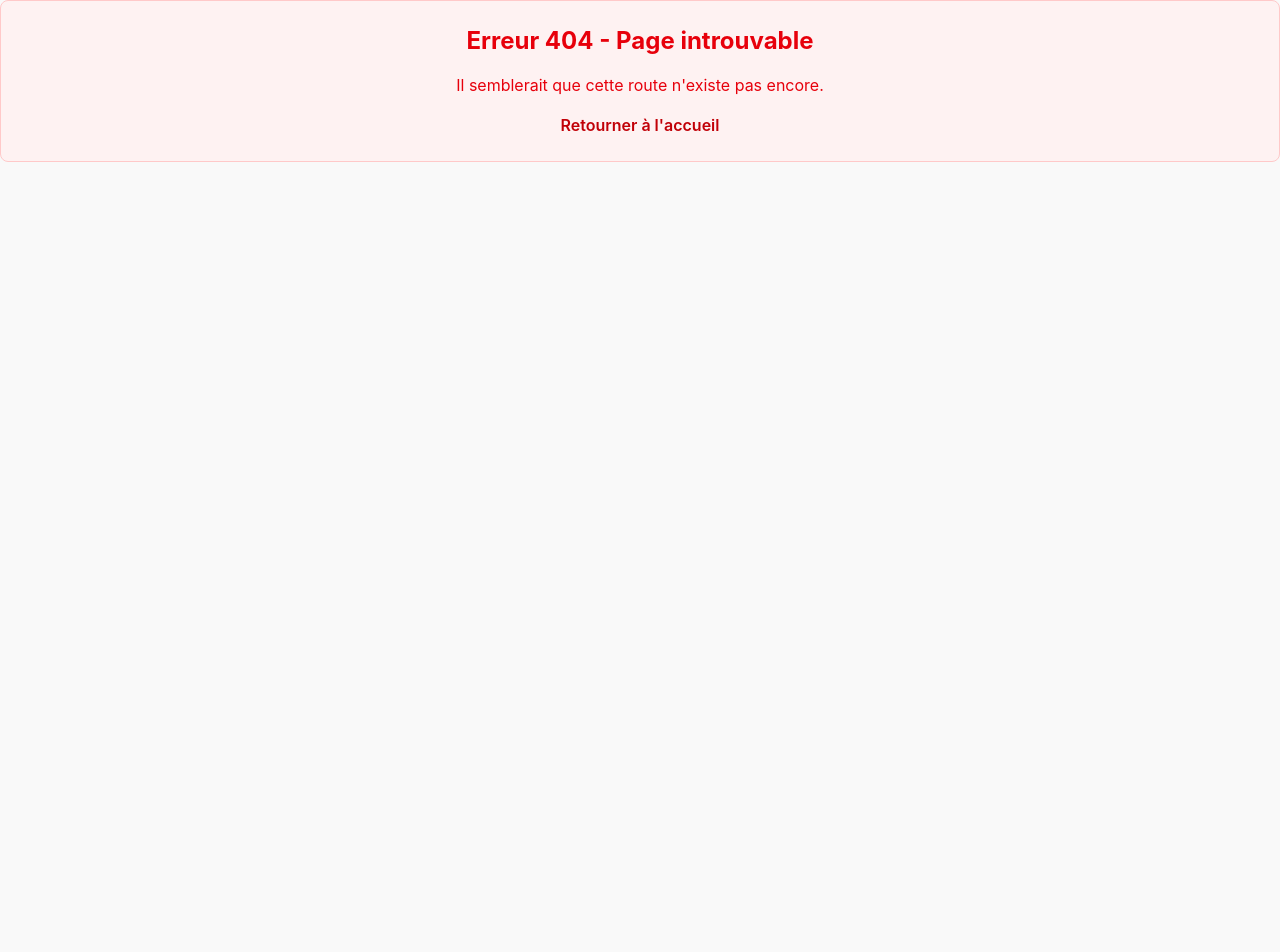
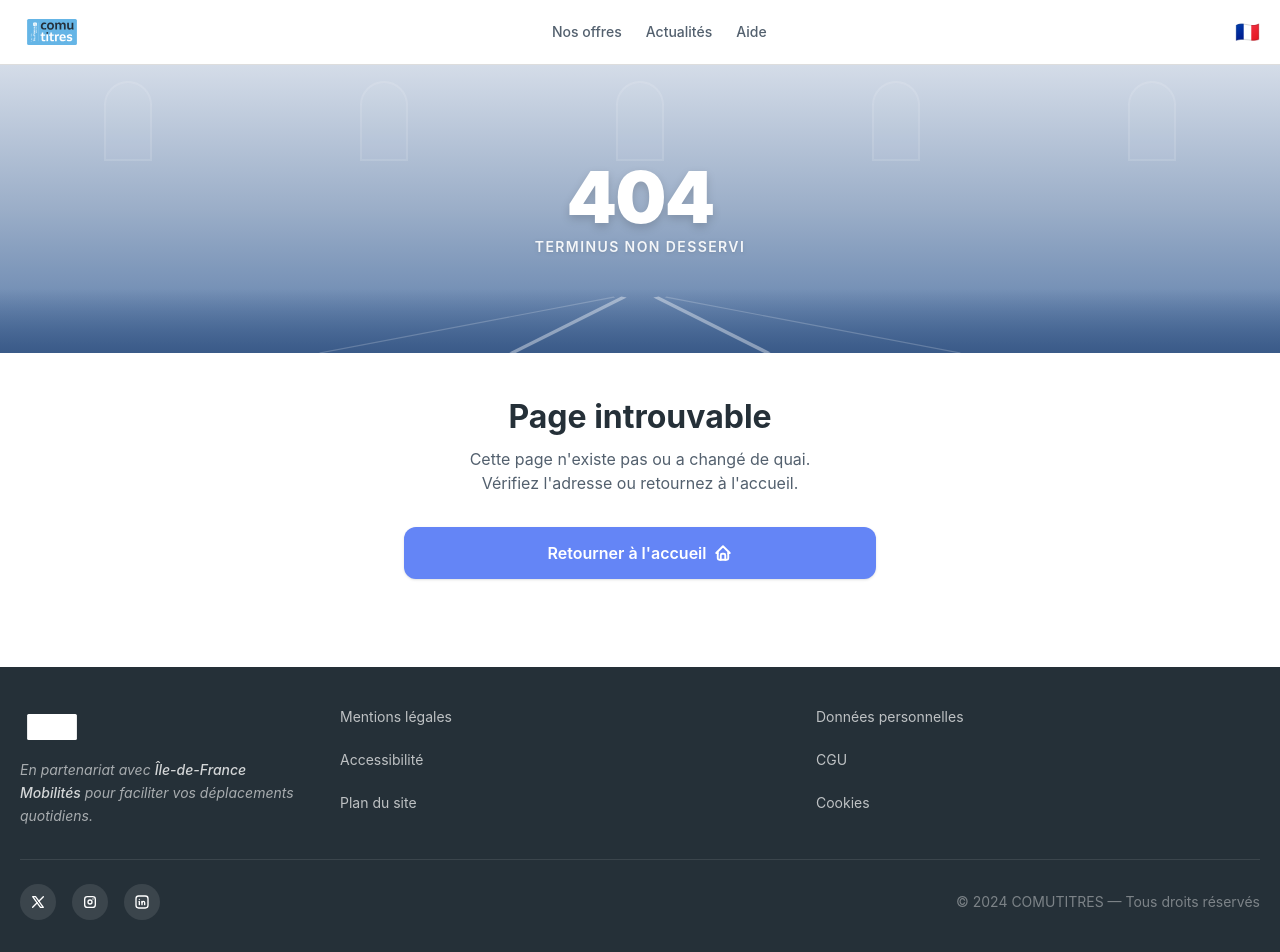
Before and after one commit to x225franc/idfm_hackaton_2026, a React (Vite) app in the folder frontend/: page /faq in a window 1280 px wide. Before the commit this address had no page. Shown: the top 952 px of the page. Before the commit the page ends 800 px from the top, so only its background shows below. Built offline with nearby package versions, Linux system fonts and the light colour scheme.

Commit message:
feat: add 404 page and Tabler icons, and fix Header / Footer

```diff
--- a/frontend/package.json
+++ b/frontend/package.json
@@ -3,6 +3,7 @@
   "version": "0.1.0",
   "private": true,
   "dependencies": {
+    "@tabler/icons-react": "^3.44.0",
     "@testing-library/dom": "^10.4.1",
     "@testing-library/jest-dom": "^6.9.1",
     "@testing-library/react": "^16.3.2",
--- a/frontend/src/components/Footer.jsx
+++ b/frontend/src/components/Footer.jsx
@@ -1,7 +1,69 @@
+import { Link } from 'react-router-dom';
+import { IconBrandX, IconBrandInstagram, IconBrandLinkedin } from '@tabler/icons-react';
+
 export default function Footer() {
-    return (
-        <footer className="mt-10 border-t border-slate-300 pt-6 text-center text-slate-500 text-sm">
-            <p>&copy; {new Date().getFullYear()} Projet IDFM Hackathon. Tous droits réservés.</p>
-        </footer>
-    );
+  return (
+    <footer className="bg-anthracite text-white mt-12">
+      <div className="max-w-7xl mx-auto px-5 py-10">
+        <div className="flex flex-col md:flex-row gap-8 mb-8">
+          <div className="md:w-72 shrink-0">
+            <div className="flex items-center gap-2 mb-3">
+              <img
+                src="/images/logo.svg"
+                alt="Comutitres"
+                className="h-10 w-auto object-contain brightness-0 invert"
+              />
+            </div>
+            <p className="text-sm text-white/60 leading-relaxed italic">
+              En partenariat avec{' '}
+              <span className="text-white/80 font-medium">Île-de-France Mobilités</span> pour
+              faciliter vos déplacements quotidiens.
+            </p>
+          </div>
+
+          <div className="grid grid-cols-2 gap-x-8 gap-y-2 text-sm text-white/70 flex-1">
+            {[
+              'Mentions légales',
+              'Données personnelles',
+              'Accessibilité',
+              'CGU',
+              'Plan du site',
+              'Cookies',
+            ].map((l) => (
+              <Link key={l} to="#" className="hover:text-white transition-colors">
+                {l}
+              </Link>
+            ))}
+          </div>
+        </div>
+
+        <div className="border-t border-white/10 pt-6 flex flex-col sm:flex-row items-center justify-between gap-4">
+          <div className="flex gap-4">
+            <a
+              href="#"
+              className="w-9 h-9 rounded-full bg-white/10 hover:bg-white/20 flex items-center justify-center transition-colors"
+              aria-label="Twitter"
+            >
+              <IconBrandX size={16} stroke={2} />
+            </a>
+            <a
+              href="#"
+              className="w-9 h-9 rounded-full bg-white/10 hover:bg-white/20 flex items-center justify-center transition-colors"
+              aria-label="Instagram"
+            >
+              <IconBrandInstagram size={16} stroke={2} />
+            </a>
+            <a
+              href="#"
+              className="w-9 h-9 rounded-full bg-white/10 hover:bg-white/20 flex items-center justify-center transition-colors"
+              aria-label="LinkedIn"
+            >
+              <IconBrandLinkedin size={16} stroke={2} />
+            </a>
+          </div>
+          <p className="text-sm text-white/40">© 2024 COMUTITRES — Tous droits réservés</p>
+        </div>
+      </div>
+    </footer>
+  );
 }
--- a/frontend/src/components/Header.jsx
+++ b/frontend/src/components/Header.jsx
@@ -1,13 +1,28 @@
 import { Link } from 'react-router-dom';
+import Logo from '@/components/Logo';
 
 export default function Header() {
-    return (
-        <header className="mb-10">
-            <nav className="flex gap-6 border-b border-slate-300 pb-4">
-                <Link to="/" className="text-blue-600 font-semibold hover:text-blue-800 transition-colors">
-                    Accueil
-                </Link>
-            </nav>
-        </header>
-    );
+  return (
+    <header className="bg-white border-b border-border sticky top-0 z-10">
+      <div className="max-w-7xl mx-auto px-5 py-3 flex items-center justify-between">
+        <Logo size="md" />
+        <nav className="hidden md:flex items-center gap-6 text-sm font-medium text-secondary">
+          <Link to="#" className="hover:text-brand-interaction transition-colors">
+            Nos offres
+          </Link>
+          <Link to="#" className="hover:text-brand-interaction transition-colors">
+            Actualités
+          </Link>
+          <Link to="#" className="hover:text-brand-interaction transition-colors">
+            Aide
+          </Link>
+        </nav>
+        <div className="flex items-center gap-3">
+          <button className="text-xl" aria-label="Langue française">
+            🇫🇷
+          </button>
+        </div>
+      </div>
+    </header>
+  );
 }
--- a/frontend/src/views/Notfound.jsx
+++ b/frontend/src/views/Notfound.jsx
@@ -1,13 +1,51 @@
 import { Link } from 'react-router-dom';
+import { IconHome } from '@tabler/icons-react';
+import Header from '@/components/Header';
+import Footer from '@/components/Footer';
+import Button from '@/components/ui/Button';
 
 export default function NotFound() {
-    return (
-        <div className="p-6 bg-red-50 text-red-600 rounded-lg border border-red-200 text-center">
-            <h2 className="text-2xl font-bold mb-4">Erreur 404 - Page introuvable</h2>
-            <p className="mb-4">Il semblerait que cette route n'existe pas encore.</p>
-            <Link to="/" className="text-red-700 font-semibold hover:underline">
-                Retourner à l'accueil
-            </Link>
+  return (
+    <div className="min-h-screen bg-white flex flex-col">
+      <Header />
+
+      <div className="h-52 sm:h-64 md:h-72 flex-shrink-0 overflow-hidden relative">
+        <div className="absolute inset-0 bg-gradient-to-b from-[#D4DCE8] via-[#9BAEC8] to-[#5A7BA8]" />
+        <div className="absolute top-0 left-0 right-0 flex justify-around pt-4 opacity-30">
+          {[...Array(5)].map((_, i) => (
+            <div key={i} className="w-12 h-20 rounded-t-full border-2 border-white/40 bg-white/10" />
+          ))}
         </div>
-    );
+        <div className="absolute bottom-0 left-0 right-0 h-16 bg-gradient-to-t from-[#3A5A88] to-transparent" />
+        <svg className="absolute bottom-0 left-0 right-0 w-full h-24 opacity-40" viewBox="0 0 400 96" preserveAspectRatio="none">
+          <line x1="160" y1="96" x2="195" y2="40" stroke="white" strokeWidth="2" />
+          <line x1="240" y1="96" x2="205" y2="40" stroke="white" strokeWidth="2" />
+          <line x1="100" y1="96" x2="192" y2="40" stroke="white" strokeWidth="1" opacity="0.5" />
+          <line x1="300" y1="96" x2="208" y2="40" stroke="white" strokeWidth="1" opacity="0.5" />
+        </svg>
+        <div className="absolute inset-0 flex flex-col items-center justify-center">
+          <span className="text-white font-black text-6xl sm:text-7xl tracking-tight drop-shadow-lg">404</span>
+          <span className="text-white/90 font-semibold text-sm uppercase tracking-widest mt-1 drop-shadow">
+            Terminus non desservi
+          </span>
+        </div>
+      </div>
+
+      <div className="flex-1 px-5 py-10 w-full max-w-lg mx-auto flex flex-col items-center text-center">
+        <h1 className="text-[2rem] font-bold text-anthracite mb-1.5">Page introuvable</h1>
+        <p className="text-secondary text-base mb-8 max-w-sm">
+          Cette page n'existe pas ou a changé de quai. Vérifiez l'adresse ou retournez à l'accueil.
+        </p>
+
+        <Link to="/" className="w-full">
+          <Button variant="primary" full>
+            Retourner à l'accueil
+            <IconHome size={18} stroke={2.5} />
+          </Button>
+        </Link>
+      </div>
+
+      <Footer />
+    </div>
+  );
 }
```
Also changed, not shown: frontend/src/views/Home.jsx (+3 -116 lines), 2 other files (tests, documents, lock files or other folders).
